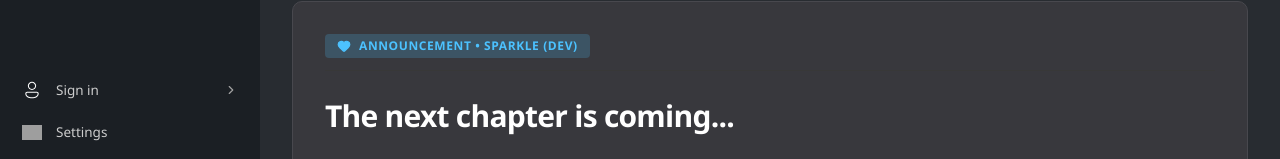
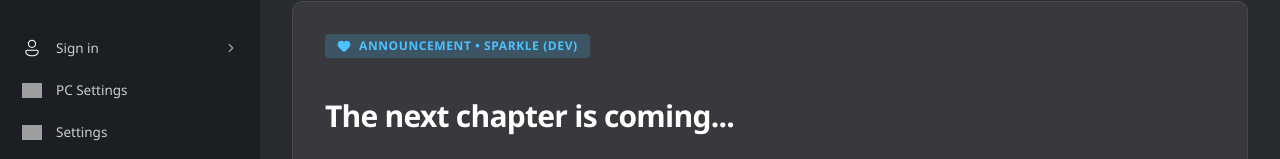
Before and after one commit to ItsAxolotlXD/dev-v-one, a React (Vite) app: page / in a window 1280 px wide. Shown: the part 641-800 px from the top of the page. Built offline with nearby package versions, Linux system fonts and the light colour scheme; grey boxes are pictures that could not be loaded.

Commit message:
Add PC Settings to main sidebar

```diff
--- a/src/components/Sidebar.tsx
+++ b/src/components/Sidebar.tsx
@@ -585,6 +585,7 @@ export const Sidebar: React.FC<SidebarProps> = ({
     if ((route === '/logos-fandom' || route === '/logos-wiki' || route === '/fandom') && (currentRoute === '/logos-fandom' || currentRoute.startsWith('/logos-fandom') || currentRoute === '/logos-wiki' || currentRoute === '/fandom')) return true;
     if ((route === '/minecraft-wiki' || route === '/mc-wiki' || route === '/wiki') && (currentRoute === '/minecraft-wiki' || currentRoute.startsWith('/minecraft-wiki') || currentRoute === '/mc-wiki' || currentRoute === '/wiki')) return true;
     if (route === '/settings' && (currentRoute === '/settings' || currentRoute.startsWith('/settings'))) return true;
+  if (route === '/pc-settings' && (currentRoute === '/pc-settings' || currentRoute.startsWith('/pc-settings'))) return true;
     if (route === '/about' && (currentRoute === '/about' || currentRoute.startsWith('/about'))) return true;
     if (route !== '/' && currentRoute.startsWith(route)) return true;
     return false;
@@ -989,7 +990,7 @@ export const Sidebar: React.FC<SidebarProps> = ({
           <MorphingVerticalIndicator
             containerRef={containerRef}
             currentRoute={currentRoute}
-            dependencyKey={`${navItems.length}-${isLiveTvExpanded}-${currentRoute}`}
+            dependencyKey={`${navItems.length}-${isLiveTvExpanded}-${currentRoute}-pc-settings`}
             isWebViewSdk={settings.windowsAppSdkPreview}
           />
 
@@ -1671,7 +1672,23 @@ export const Sidebar: React.FC<SidebarProps> = ({
             </AnimatePresence>
           </div>
 
-          {/* Bottom Settings Tab Item */}
+          {/* Bottom Settings Tab Items */}
+          <button
+            type="button"
+            id={isMobile ? 'mobile-nav-pc-settings' : 'sidebar-nav-pc-settings'}
+            data-nav-active={isCurrentActive('/pc-settings') ? 'true' : undefined}
+            onClick={() => handleNavClick('/pc-settings')}
+            title="PC Settings"
+            className={`sidebar-nav-item w-full h-[38px] flex items-center gap-3.5 px-3 cursor-pointer relative text-left rounded-[6px] transition-colors ${
+              isCurrentActive('/pc-settings')
+                ? 'bg-black/5 dark:bg-white/[0.08] text-black dark:text-white font-medium shadow-xs'
+                : 'text-black dark:text-[#cccccc] hover:bg-black/5 dark:hover:bg-white/[0.05] hover:text-black dark:hover:text-white'
+            }`}
+          >
+            <AppTabIcon name="settings" className="w-5 h-5 shrink-0 settings-spin-icon text-black dark:text-white" />
+            <span className="truncate text-[13.5px]">PC Settings</span>
+          </button>
+
           <button
             type="button"
             id={isMobile ? 'mobile-nav-settings' : 'sidebar-nav-settings'}
@@ -1684,13 +1701,6 @@ export const Sidebar: React.FC<SidebarProps> = ({
                 : 'text-black dark:text-[#cccccc] hover:bg-black/5 dark:hover:bg-white/[0.05] hover:text-black dark:hover:text-white'
             }`}
           >
-            {isCurrentActive('/settings') && (
-              <span
-                aria-hidden="true"
-                className="sidebar-static-indicator absolute left-0 top-1/2 -translate-y-1/2 w-[3px] h-[14px] bg-[#4cc2ff] rounded-full z-30 pointer-events-none"
-                style={{ transition: 'none', animation: 'none' }}
-              />
-            )}
             <AppTabIcon name="settings" className="w-5 h-5 shrink-0 settings-spin-icon text-black dark:text-white" />
             <span className="truncate text-[13.5px]">Settings</span>
           </button>
@@ -2156,7 +2166,7 @@ export const Sidebar: React.FC<SidebarProps> = ({
                 id="sidebar-collapsed-cookbook"
                 data-nav-active={(currentRoute === '/cookbook' || currentRoute.startsWith('/cookbook')) ? 'true' : undefined}
                 onClick={() => handleNavClick('/cookbook')}
-                title="Cookbook - Ẩm thực"
+                title="Cookbook - Ẩm th��c"
                 className={`sidebar-nav-item w-10 h-[38px] rounded-[6px] flex items-center justify-center relative transition-colors cursor-pointer ${
                   (currentRoute === '/cookbook' || currentRoute.startsWith('/cookbook'))
                     ? 'bg-black/5 dark:bg-white/[0.08] text-black dark:text-white shadow-xs'
```
